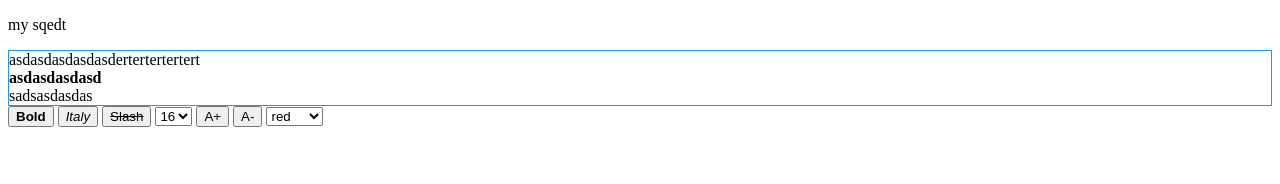
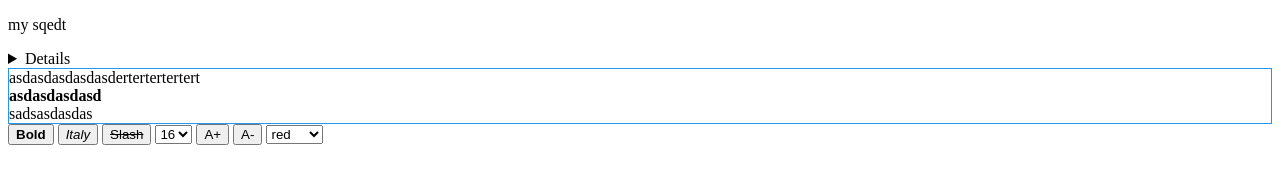
Before and after one commit to MarvelSQ/Sqedt, a plain HTML site: page index.html in a window 1280 px wide. Drawn offline with Linux system fonts and the light colour scheme.

Commit message:
add a detail

```diff
--- a/index.html
+++ b/index.html
@@ -11,6 +11,7 @@
 </head>
 <body>
   <p>my sqedt</p>
+  <details>this is a simple work</details>
 <div id="editor-m" class="editor"></div>
 <button onclick="myedt.bold()"><b>Bold</b></button>
 <button onclick="myedt.italic()"><i>Italy</i></button>
```
